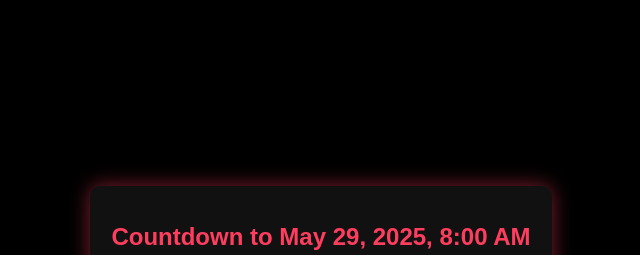
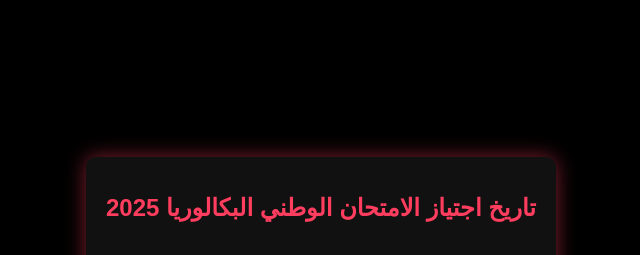
Before and after one commit to Saiddidi/second-cpontdown, a plain HTML site: page index.html in a window 1280 px wide. Shown: the part 110-365 px from the top of the page, without its empty margins (319-959 px from the left). Drawn offline with Linux system fonts and the light colour scheme.

Commit message:
Update index.html

```diff
--- a/index.html
+++ b/index.html
@@ -10,6 +10,7 @@
 
 <body>
     <div class="countdown-container">
+        <h1>تاريخ اجتياز الامتحان الوطني البكالوريا 2025</h1>
         <h1>Countdown to May 29, 2025, 8:00 AM</h1>
         <div id="countdown">
             <div class="time"><span id="days"></span> Days</div>
```
